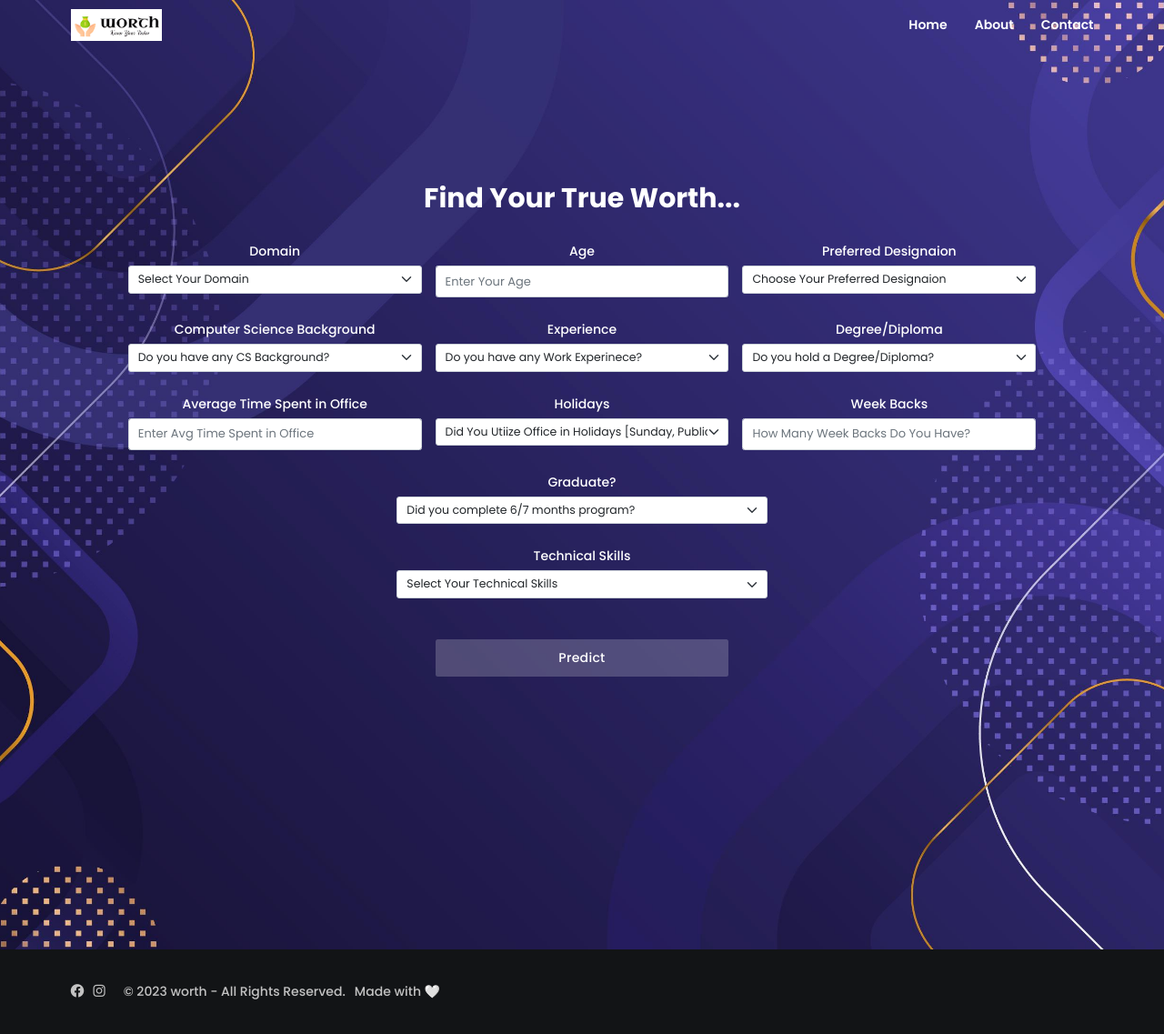
After one commit to mubarakmayyeri/worth, a Django app: page /salary_prediction/ in a window 1280 px wide. The commit adds this page. Shown: the whole page at 91% size. Run offline with Django 4.2, Linux system fonts and the light colour scheme; some libraries are stand-ins or nearby versions.

Commit message:
template for prediction page setup

```diff
--- /dev/null
+++ b/salary_prediction/urls.py
@@ -0,0 +1,6 @@
+from django.urls import path
+from . import views
+
+urlpatterns = [
+    path('', views.prediction, name='prediction'),
+]
--- a/salary_prediction/views.py
+++ b/salary_prediction/views.py
@@ -1,3 +1,12 @@
 from django.shortcuts import render
 
 # Create your views here.
+
+
+def prediction(request):
+    if request.method == 'POST':
+        domain = request.POST['domain']
+        age = request.POST['age']
+        print(domain, age)
+
+    return render(request, 'prediction.html')
--- a/templates/includes/footer.html
+++ b/templates/includes/footer.html
@@ -15,8 +15,8 @@
 
             </ul>
             <h2 class="footer__copyright footer__copyright--1"> &copy;
-                <script>document.write(new Date().getFullYear())</script> Bridge.Ai -
-                All Rights Reserved
+                <script>document.write(new Date().getFullYear())</script> worth -
+                All Rights Reserved.
             </h2>
             <h2 class="footer__copyright footer__copyright--3 ms-3">
                 Made with 🤍
--- a/templates/includes/navbar.html
+++ b/templates/includes/navbar.html
@@ -19,7 +19,7 @@
             </div>
             <ul class="land-nav__ul">
                 <li>
-                    <a href="">
+                    <a href="{% url 'index' %}">
                         Home
                     </a>
                 </li>
--- a/templates/index.html
+++ b/templates/index.html
@@ -23,7 +23,7 @@
                 focus on for a successful career.
                 </span>
             </h5>
-            <a href="#" class="btn btn--header land-btn"> <span></span>Find your True Worth</a>
+            <a href="{% url 'prediction' %}" class="btn btn--header land-btn"> <span></span>Find your True Worth</a>
         </div>
     </div>
 </section>
--- /dev/null
+++ b/templates/prediction.html
@@ -0,0 +1,215 @@
+{% extends 'base.html' %}
+
+{% load static %}
+
+{% block content %}
+
+{% include 'includes/navbar.html' %}
+<section class="land-header">
+    <div class="container">
+        <div class="col-lg-12 col-md-12 col-12 land-header__content" data-aos="fade-right">
+            <h3 class="display-5 fw-bold text-white mb-5">Find Your True Worth...</h3>
+
+            <form class="form-horizontal text-white" action="{% url 'prediction' %}" method="post">
+
+                {% csrf_token %}
+
+                <div class="row mb-3">
+                    <div class="col">
+                        <div class="mb-4">
+                            <label class="form-label">Domain</label>
+                            <select class="form-select form-select-lg" aria-label="Default select example" name="domain"
+                                id="domain" required>
+                                <option selected disabled>Select Your Domain</option>
+                                <option value="mern stack">MERN Stack</option>
+                                <option value="mean stack">MEAN Stack</option>
+                                <option value="web development using python django + reacT">Django + React</option>
+                                <option value="mobile development using flutter">Mobile development with Flutter
+                                </option>
+                                <option value="web development using node.js express">Backend development with Node.js
+                                    and Express</option>
+                                <option value="web development using python django">Backend development with Django
+                                </option>
+                                <option value="cybersecurity">Cybersecurity</option>
+                                <option value="data science">Data Science</option>
+                                <option value="machine learning">Machine Learning</option>
+                                <option value="golang">Golang</option>
+                                <option value="game development using unity">Game Development with Unity</option>
+                                <option value="devops">Devops</option>
+                                <option value="mobile development using android kotlin">Mobile Development with Android
+                                    Kotlin</option>
+                                <option value="mobile development using swift">Mobile Development with Swift</option>
+                                <option value="blockchain">Blockchain </option>
+                                <option value="frontend development using react">Frontend Development with React
+                                </option>
+                                <option value="web development using python django + angular">Web Development with
+                                    Django and Angular</option>
+                            </select>
+                        </div>
+                    </div>
+
+                    <div class="col">
+                        <div class="mb-4">
+                            <label class="form-label">Age</label>
+                            <div class="input-group auth-pass-inputgroup">
+                                <input type="text" class="form-control" placeholder="Enter Your Age" name="age" id="age"
+                                    required>
+                            </div>
+                        </div>
+                    </div>
+
+                    <div class="col">
+                        <div class="mb-4">
+                            <label class="form-label">Preferred Designaion</label>
+                            <select class="form-select form-select-lg" aria-label="Default select example"
+                                name="designation" id="designation" required>
+                                <option selected disabled>Choose Your Preferred Designaion</option>
+                                <option value="degree">Degree</option>
+                                <option value="diploma">Diploma</option>
+                                <option value="no">No Degree/Diploma</option>
+                            </select>
+                        </div>
+                    </div>
+
+                </div>
+                <div class="row mb-3">
+                    <div class="col">
+                        <div class="mb-4">
+                            <label class="form-label">Computer Science Background</label>
+                            <select class="form-select form-select-lg" aria-label="Default select example" name="cs_bg"
+                                id="cs_bg" required>
+                                <option selected disabled>Do you have any CS Background?</option>
+                                <option value="yes">Yes</option>
+                                <option value="no">No</option>
+                            </select>
+                        </div>
+                    </div>
+
+                    <div class="col">
+                        <div class="mb-4">
+                            <label class="form-label">Experience</label>
+                            <select class="form-select form-select-lg" aria-label="Default select example"
+                                name="experience" id="experience" required>
+                                <option selected disabled>Do you have any Work Experinece?</option>
+                                <option value="yes_it">Yes [Non-IT industry]</option>
+                                <option value="yes_nit">Yes [IT industry]</option>
+                                <option value="no">Fresher</option>
+                            </select>
+                        </div>
+                    </div>
+
+                    <div class="col">
+                        <div class="mb-4">
+                            <label class="form-label">Degree/Diploma</label>
+                            <select class="form-select form-select-lg" aria-label="Default select example" name="degree"
+                                id="degree" required>
+                                <option selected disabled>Do you hold a Degree/Diploma?</option>
+                                <option value="degree">Degree</option>
+                                <option value="diploma">Diploma</option>
+                                <option value="no">No Degree/Diploma</option>
+                            </select>
+                        </div>
+                    </div>
+
+                </div>
+                <div class="row mb-3">
+                    <div class="col">
+                        <div class="mb-4">
+                            <label class="form-label">Average Time Spent in Office</label>
+                            <div class="input-group auth-pass-inputgroup">
+                                <input type="text" class="form-control" placeholder="Enter Avg Time Spent in Office"
+                                    name="avg_time" id="avg_time" required>
+                            </div>
+                        </div>
+                    </div>
+                    <div class="col">
+                        <div class="mb-4">
+                            <label class="form-label">Holidays</label>
+                            <select class="form-select form-select-lg" aria-label="Default select example"
+                                name="holidays" id="holidays" required>
+                                <option selected disabled>Did You Utiize Office in Holidays [Sunday, Public Holidays,
+                                    etc]?</option>
+                                <option value="yes">Yes</option>
+                                <option value="no">No</option>
+                            </select>
+                        </div>
+                    </div>
+
+                    <div class="col">
+                        <div class="mb-4">
+                            <label class="form-label">Week Backs</label>
+                            <div class="input-group auth-pass-inputgroup">
+                                <input type="text" class="form-control" placeholder="How Many Week Backs Do You Have?"
+                                    name="week_back" id="week_back" required>
+                            </div>
+                        </div>
+                    </div>
+                </div>
+
+                <div class="row mb-3 d-flex justify-content-center">
+                    <div class="col-5">
+                        <div class="mb-4">
+                            <label class="form-label">Graduate?</label>
+                            <select class="form-select form-select-lg" aria-label="Default select example" name="graduate"
+                                id="graduate" required>
+                                <option selected disabled>Did you complete 6/7 months program?</option>
+                                <option value="yes">Yes</option>
+                                <option value="no">No</option>
+                            </select>
+                        </div>
+                    </div>
+                </div>
+                <div class="row mb-3 d-flex justify-content-center">
+                    <div class="col-5">
+                        <div class="mb-4">
+                            <label class="form-label">Technical Skills</label>
+                            <select class="form-select form-select-lg" aria-label="Default select example" name="skills"
+                                id="skills" required>
+                                <option selected disabled>Select Your Technical Skills</option>
+                                <option value="mern stack">MERN Stack</option>
+                                <option value="mean stack">MEAN Stack</option>
+                                <option value="web development using python django + reacT">Django + React</option>
+                                <option value="mobile development using flutter">Mobile development with Flutter
+                                </option>
+                                <option value="web development using node.js express">Backend development with Node.js
+                                    and Express</option>
+                                <option value="web development using python django">Backend development with Django
+                                </option>
+                                <option value="cybersecurity">Cybersecurity</option>
+                                <option value="data science">Data Science</option>
+                                <option value="machine learning">Machine Learning</option>
+                                <option value="golang">Golang</option>
+                                <option value="game development using unity">Game Development with Unity</option>
+                                <option value="devops">Devops</option>
+                                <option value="mobile development using android kotlin">Mobile Development with Android
+                                    Kotlin</option>
+                                <option value="mobile development using swift">Mobile Development with Swift</option>
+                                <option value="blockchain">Blockchain </option>
+                                <option value="frontend development using react">Frontend Development with React
+                                </option>
+                                <option value="web development using python django + angular">Web Development with
+                                    Django and Angular</option>
+                            </select>
+                        </div>
+                    </div>
+                </div>
+
+                <div class="row d-flex justify-content-center">
+                    <div class="col-4">
+                        <div class="mt-3 d-grid">
+                            <button class="btn btn--header land-btn" type="submit">Predict</button>
+                        </div>
+                    </div>
+                </div>
+
+
+            </form>
+
+        </div>
+    </div>
+</section>
+
+
+{% include 'includes/footer.html' %}
+
+{% endblock content %}
--- a/worth/urls.py
+++ b/worth/urls.py
@@ -24,6 +24,7 @@ from django.conf.urls.static import static
 urlpatterns = [
     path('admin/', admin.site.urls),
     path('', include('home.urls')),
+    path('salary_prediction/', include('salary_prediction.urls')),
 ]
 
 if settings.DEBUG:
```
Also changed, not shown: salary_prediction/ml_model/__init__.py (added).
